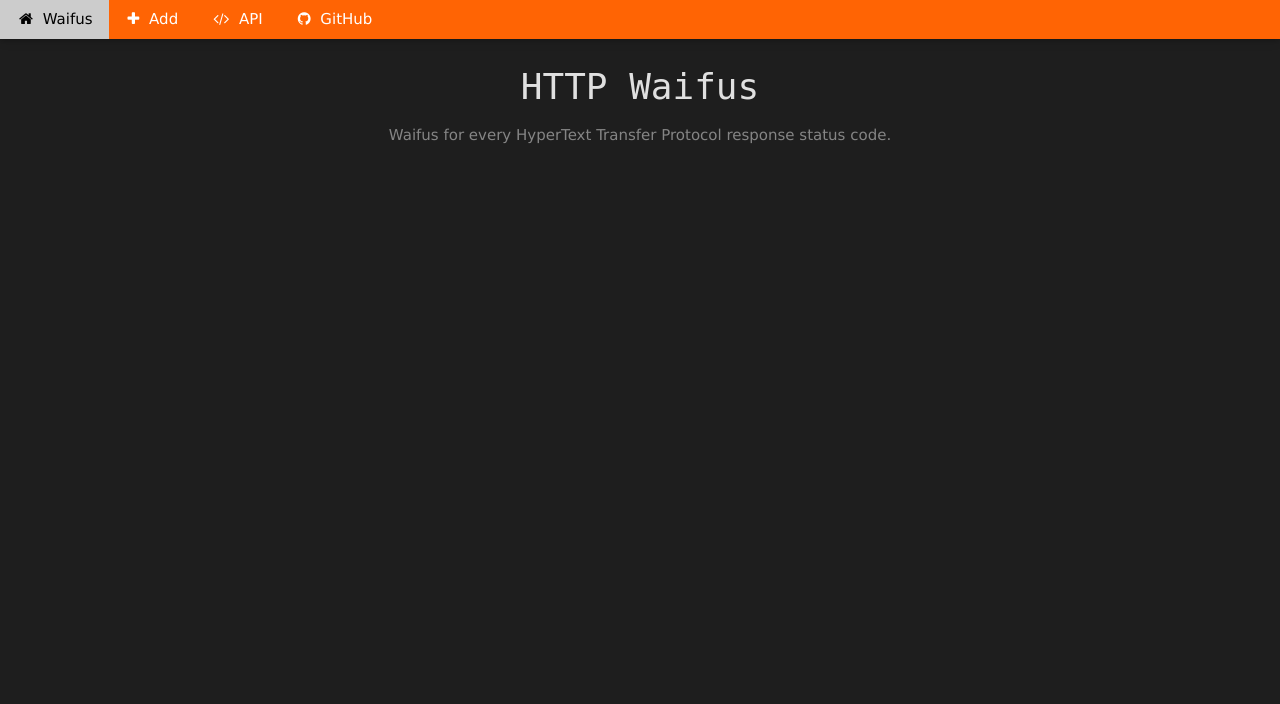
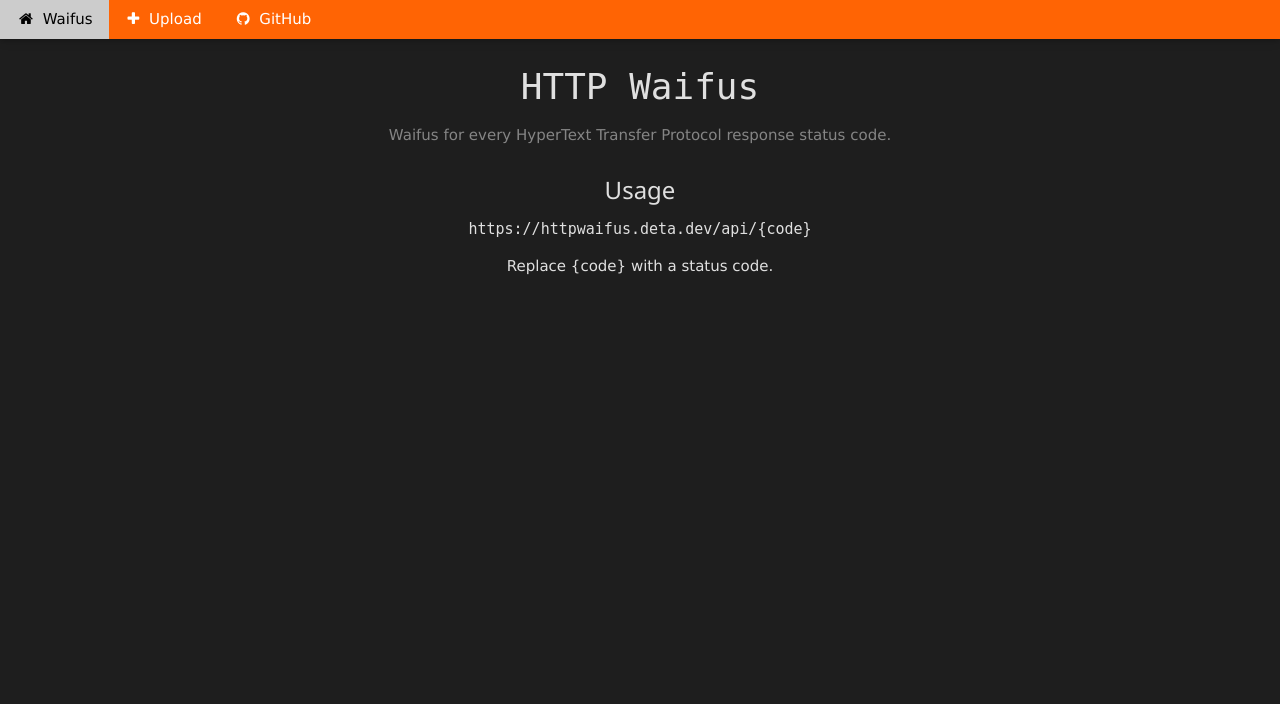
Before and after one commit to lemonyte/http-waifus, a FastAPI app: template templates/index.html in a window 1280 px wide. Shown: the top 704 px of the page. Run offline with FastAPI, Linux system fonts and the light colour scheme; the template is opened without the code that fills it, so the values that code supplies are empty.

Commit message:
Add upload page

```diff
--- a/main.py
+++ b/main.py
@@ -24,16 +24,17 @@ async def new(request: Request):
     )
 
 
-@app.get('/add', response_class=HTMLResponse)
-async def add(request: Request):
-    return templates.TemplateResponse('add.html', {'request': request})
+@app.get('/upload', response_class=HTMLResponse)
+async def upload(request: Request):
+    return templates.TemplateResponse('upload.html', {'request': request})
 
 
 @app.get('/api/{status_code}', response_class=Response)
 async def api_get(status_code: int):
-    if status_code not in image_drive.list()['names']:
+    filename = f'{status_code}.png'
+    if filename not in image_drive.list()['names']:
         raise HTTPException(status_code=404)
-    image = image_drive.get(f'{status_code}.png').read()
+    image = image_drive.get(filename).read()
     return Response(image, media_type='image/png')
 
 
--- a/static/script.js
+++ b/static/script.js
@@ -0,0 +1,16 @@
+function upload() {
+    const file = document.getElementById("file").files[0];
+    console.log(file);
+    if (!file) {
+        return;
+    }
+    const uploadButton = document.getElementById("upload-button");
+    uploadButton.disabled = true;
+    const formData = new FormData()
+    formData.append('file', file)
+    const statusCode = document.getElementById("status-code").value;
+    fetch(`/api/${statusCode}`, {
+        method: "POST",
+        body: formData,
+    }).then(() => { uploadButton.disabled = false; });
+}
--- a/static/style.css
+++ b/static/style.css
@@ -22,7 +22,7 @@ footer {
   /* FIXME: magic numbers */
   min-height: calc(100vh - 50px - 95px);
   height: fit-content;
-  margin: 50px 15vw 0px 15vw;
+  margin: 50px 10vw 0px 10vw;
 }
 
 .subtitle {
--- a/templates/add.html
+++ /dev/null
@@ -1,5 +0,0 @@
-{% extends "base.html" %}
-
-{% block content %}
-<h1>PLACEHOLDER</h1>
-{% endblock %}
--- a/templates/base.html
+++ b/templates/base.html
@@ -16,17 +16,13 @@
 <body>
   <nav class="navbar w3-bar w3-card w3-top">
     {% block navbar %}
-    <a href="/about" class="w3-bar-item w3-button">
+    <a href="/" class="w3-bar-item w3-button">
       <span class="icon"><i class="fa fa-home"></i></span>
       Waifus
     </a>
-    <a href="/add" class="w3-bar-item w3-button">
+    <a href="/upload" class="w3-bar-item w3-button">
       <span class="icon"><i class="fa fa-plus"></i></span>
-      Add
-    </a>
-    <a href="/docs" class="w3-bar-item w3-button">
-      <span class="icon"><i class="fa fa-code"></i></span>
-      API
+      Upload
     </a>
     <a href="https://github.com/LemonPi314/http-waifus" class="w3-bar-item w3-button">
       <span class="icon"><i class="fa fa-github"></i></span>
--- a/templates/index.html
+++ b/templates/index.html
@@ -6,6 +6,13 @@
   Waifus for every HyperText Transfer Protocol response status code.
 </p>
 <div class="search"></div>
+<div>
+  <h3>Usage</h3>
+  <code>https://httpwaifus.deta.dev/api/{code}</code>
+  <p>
+    Replace {code} with a status code.
+  </p>
+</div>
 <div class="image-cards">
   {% for status_code in status_codes %}
   <div class="image-card w3-card">
```
Also changed, not shown: templates/upload.html (added, +12 -0 lines).
